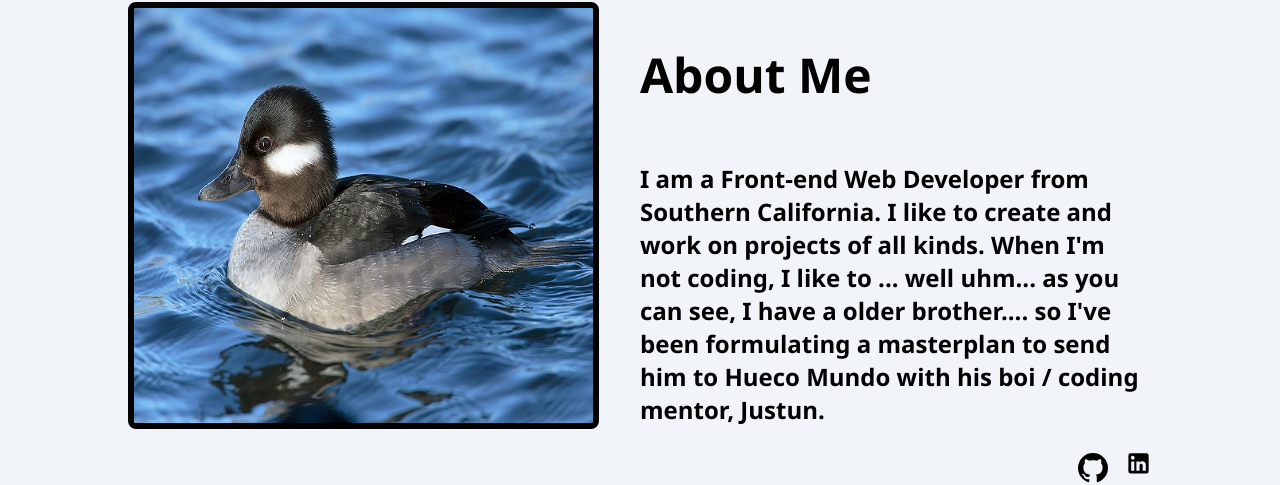
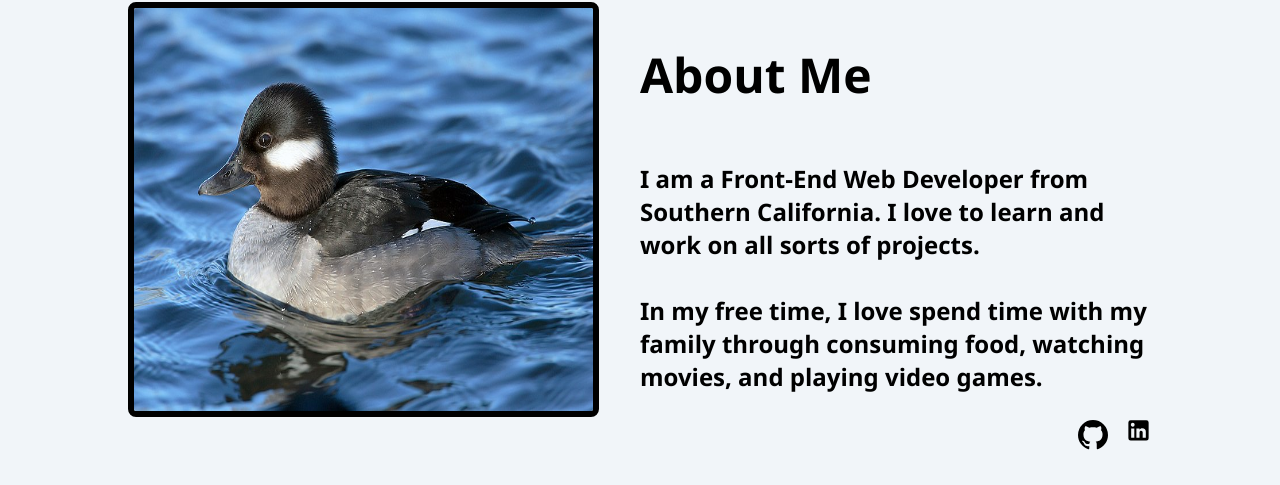
Before and after one commit to pn-code/personal-portfolio, a React (Create React App) app: page / in a window 1280 px wide. Shown: the part 1138-1623 px from the top of the page. Built offline with nearby package versions, Linux system fonts and the light colour scheme.

Commit message:
updated about section information

```diff
--- a/src/App.css
+++ b/src/App.css
@@ -125,7 +125,8 @@ h2 {
   border: 8px solid var(--secondary-color);
   border-radius: 12px;
   padding-inline: 80px;
-  padding-block: 3%;
+  padding-top: 3%;
+  padding-bottom: 6%;
 }
 
 .project--links {
@@ -220,6 +221,7 @@ h2 {
 }
 
 .contact--info button:hover {
+  cursor: pointer;
   border-radius: 8px;
   border: 4px solid var(--tertiary-color);
   background-color: var(--secondary-color);
@@ -227,6 +229,14 @@ h2 {
   font-weight: 700;
 }
 
+.contact--info button:active{
+  border: none;
+  padding: 4px;
+  background-color: black;
+  color: var(--primary-color);
+  font-weight: 700;
+}
+
 .contact--info .social-media--container a {
   padding-right: 2%;
 }
--- a/src/App.js
+++ b/src/App.js
@@ -49,11 +49,14 @@ function App() {
         <img class='profile-picture' src={profilePic} alt="Duck"/>
         <div className='about--info'>
           <h2>About Me</h2>
-          <p>I am a Front-end Web Developer from Southern California. I like to create and
-            work on projects of all kinds. When I'm not coding, I like to ... well uhm... as you
-            can see, I have a older brother.... so I've been formulating a masterplan to send
-            him to Hueco Mundo with his boi / coding mentor, Justun.
+          <p>I am a Front-End Web Developer from Southern California. I love to learn and work
+            on all sorts of projects.
+            <br/>
+            <br/>
+            In my free time, I love spend time with my family through
+            consuming food, watching movies, and playing video games.
           </p>
+
           <SocialMedia />
         </div>
       </div>
```
